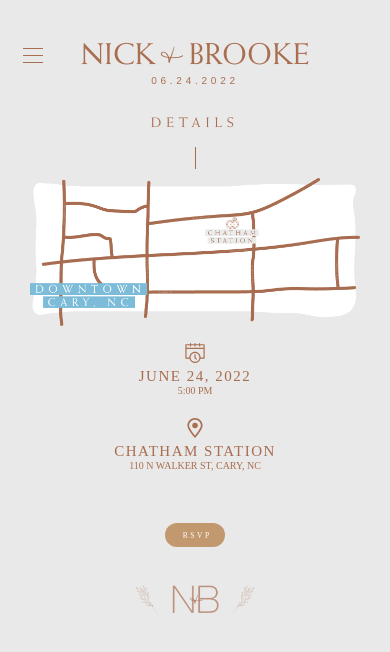
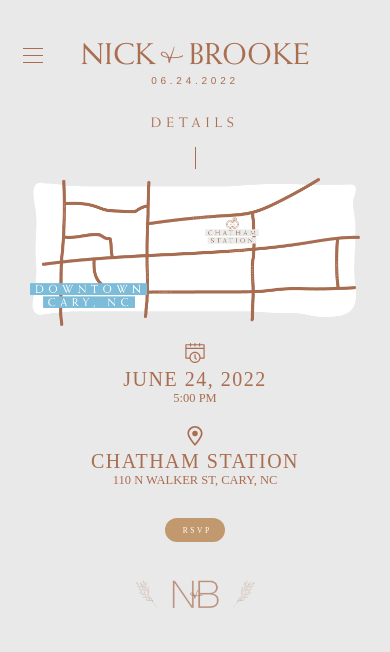
Before and after one commit to nckbrrs/written-in-the-barrs-dot-com, a React (Create React App) app: page /details in a window 390 px wide. Shown: the top 652 px of the page. Built offline with nearby package versions, Linux system fonts and the light colour scheme.

Commit message:
a few css tweaks after seeing on mobile

```diff
--- a/src/styles/details.scss
+++ b/src/styles/details.scss
@@ -42,12 +42,11 @@
         }
 
         #date, #venue {
-            font-size: 1.5rem;
+            font-size: 2rem;
         }
 
         #time, #addr {
-            font-size: 1rem;
-            // margin-bottom: 2.25rem;
+            font-size: 1.25rem;
         }
     }
 
@@ -55,7 +54,7 @@
         font-size: 0.75rem;
         color: #ffffff;
         transition: 0.16s;
-        margin-top: 2rem;
+        margin-top: 1rem;
         margin-bottom: 2rem;
         width: 6rem;
         text-align: center;
@@ -90,8 +89,12 @@
             }
 
             #time, #addr {
-                margin-bottom: 2.25rem;
+                margin-bottom: 2rem;
             }
+        }
+
+        #rsvp-link {
+            margin-top: 0;
         }
     }
 }
--- a/src/styles/people.scss
+++ b/src/styles/people.scss
@@ -168,7 +168,7 @@
 
         .bridal-person-label {
             z-index: 2;
-            width: 14rem;
+            width: 14.5rem;
             position: absolute;
             border-radius: 0.5rem;
             background-color: white;
```
